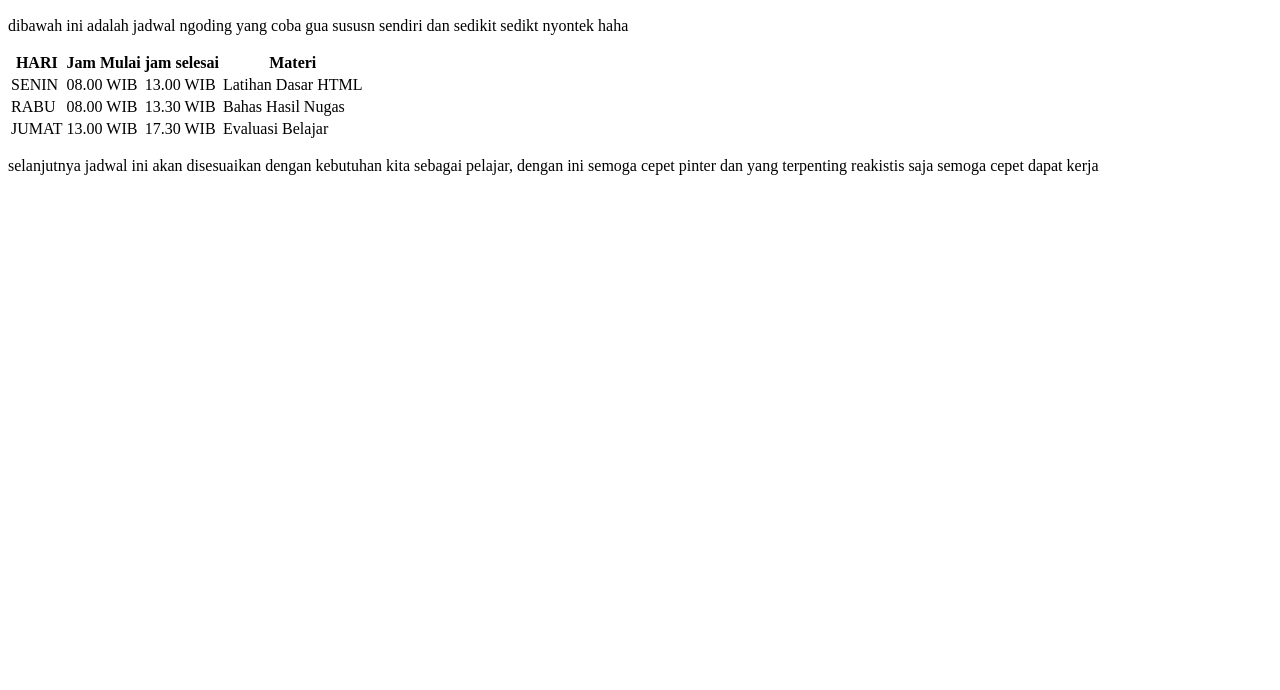
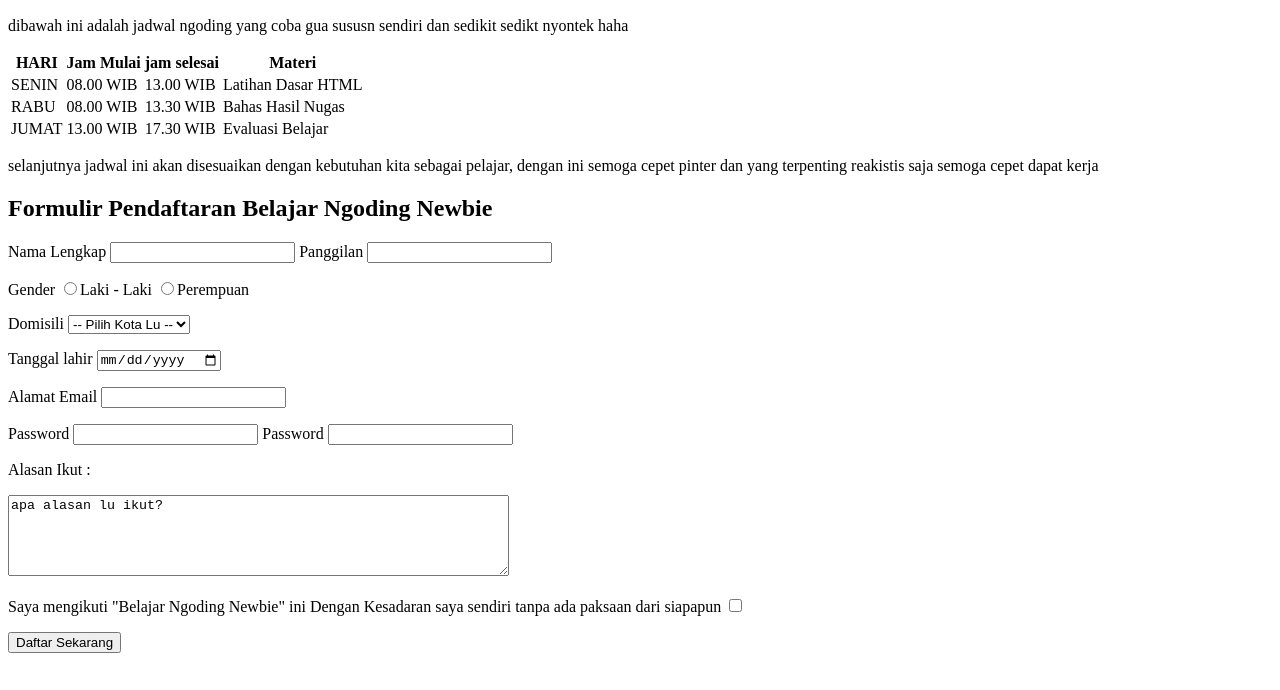
Before and after one commit to aayantoy/belajar-coding-hari-1, a plain HTML site: page tugas-akhir-html/latihan mandiri 1.html in a window 1280 px wide. Shown: the part 110-800 px from the top of the page. Drawn offline with Linux system fonts and the light colour scheme.

Commit message:
latihan mandiri semoga bisa2

```diff
--- a/tugas-akhir-html/latihan mandiri 1.html
+++ b/tugas-akhir-html/latihan mandiri 1.html
@@ -47,6 +47,52 @@
             </tbody>
         </table>
         <p>selanjutnya jadwal ini akan disesuaikan dengan kebutuhan kita sebagai pelajar, dengan ini semoga cepet pinter dan yang terpenting reakistis saja semoga cepet dapat kerja</p>
+        <h2>Formulir Pendaftaran Belajar Ngoding Newbie</h2>
+        <p>
+            <label for="Nama">Nama Lengkap</label>
+            <input type="text" name="nama" id="nama">
+            <label for="panggilan">Panggilan</label>
+            <input type="text" name="panggilan" id="panggilan">
+        </p>
+        <p>
+            <label for="gender">Gender</label>
+                <input type="radio" name="gender1" id="gender">Laki - Laki</input>
+                <input type="radio" name="gender2" id="gender">Perempuan</input>
+        </p>
+        <p>
+            <label for="alamat">Domisili</label>
+            <select name="alamat" id="alamat">
+                <option value="" disabled selected>-- Pilih Kota Lu --</option>
+                <option value="Wonosobo">Wonosobo</option>
+                <option value="Banjarnegara">Banjarnegara</option>
+                <option value="Kebumen">Kebumen</option>
+                <option value="Kota Lin">Kota Lain...</option>
+            </select>
+        </p>
+        <p>
+            <label for="ttl">Tanggal lahir</label>
+            <input type="date" name="ttlttl" id="ttl">
+        </p>
+        <p>
+            <label for="email">Alamat Email</label>
+            <input type="email" name="email" id="email">
+        </p>
+        <p>
+            <label for="password">Password</label>
+            <input type="password" name="password" id="password">
+            <label for="password2">Password</label>
+            <input type="password" name="password2" id="password2">
+        </p>
+        <p>
+            <p><label for="alasan">Alasan Ikut :</label></p>
+            <textarea name="alasan" id="alasan" cols="60" rows="5">apa alasan lu ikut?</textarea>
+        </p>
+        <p>
+            <label for="setuju">Saya mengikuti "Belajar Ngoding Newbie" ini Dengan Kesadaran saya sendiri tanpa ada paksaan dari siapapun</label>
+            <input type="checkbox" name="setuju" id="setuju ">
+        </p>
+        <p>
+            <button>Daftar Sekarang</button>
+        </p>
     </body>
-</body>
 </html>
```
